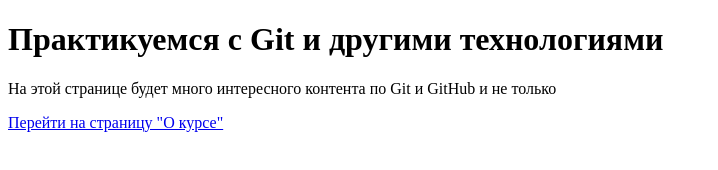
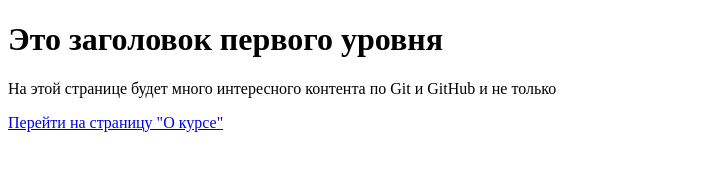
Before and after one commit to DiKlimen/first, a plain HTML site: page index.html in a window 1280 px wide. Shown: the whole page, without its empty margins (0-718 px from the left). Drawn offline with Linux system fonts and the light colour scheme.

Commit message:
Добавил тектс в h1 «Это заголовок первого уровня»

```diff
--- a/index.html
+++ b/index.html
@@ -6,7 +6,7 @@
     <title class="title">Мой документ</title>
 </head>
 <body>
-    <h1>Практикуемся с Git и другими технологиями</h1>
+    <h1>Это заголовок первого уровня</h1>
     <p class="description">На этой странице будет много интересного контента по Git и GitHub и не только</p>
     <a href="pages/about.html">Перейти на страницу "О курсе"</a>
 </body>
```
